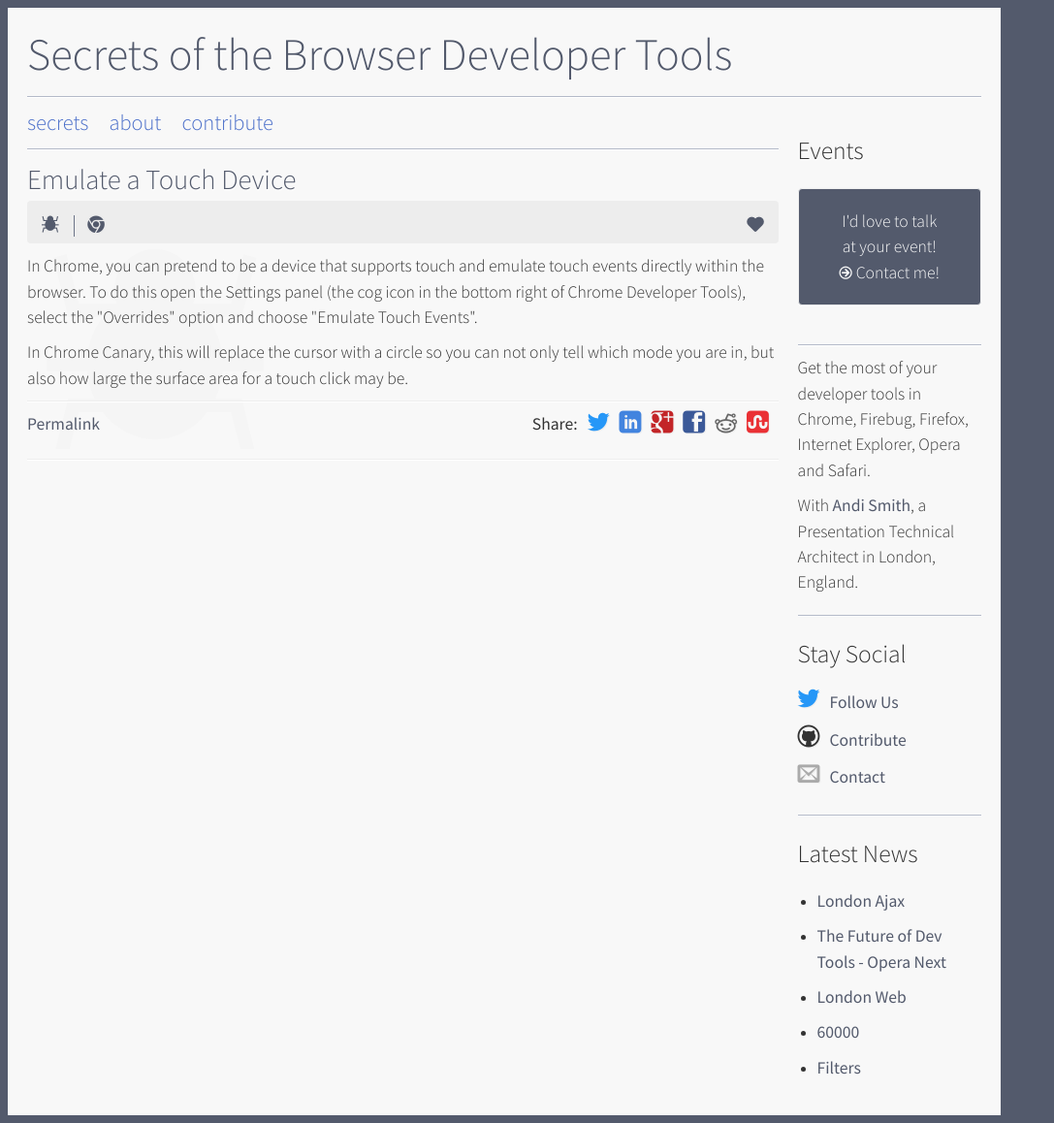
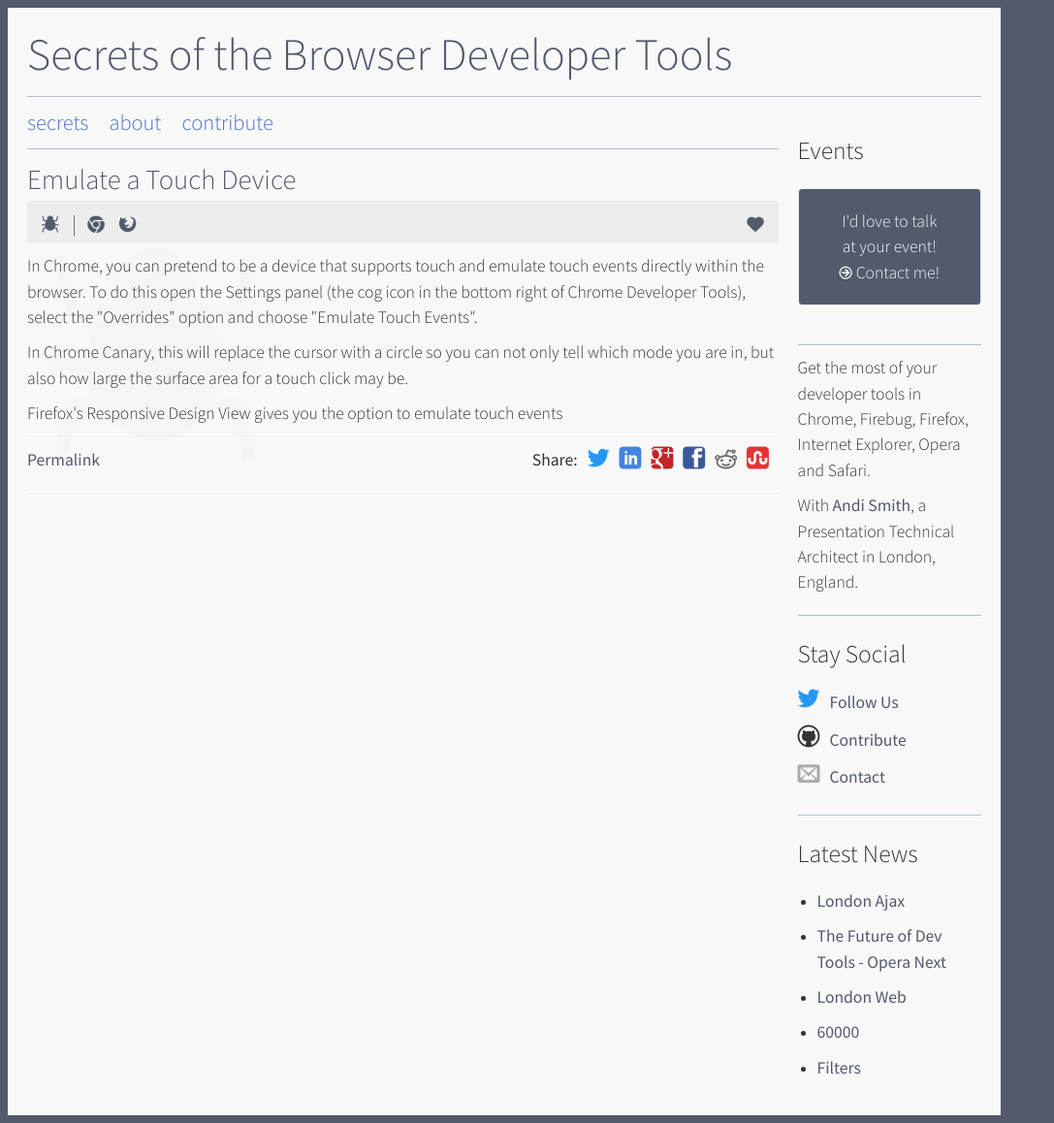
Before and after one commit to andismith/dev-tool-secrets, a Jekyll site: the page built from secret/debugging-emulate-a-touch-device.md, in a window 1280 px wide. Shown: the whole page at 97% size, without its empty margins (0-1087 px from the left). Built offline with Jekyll 4.4.1, drawn with Linux system fonts in a browser that asks for light colours; nearby versions of some CDN libraries; library files that are not in the unit come from our copies; Markdown is read by kramdown in place of the engine named in the settings.

Commit message:
+Firefox

```diff
--- a/secret/debugging-emulate-a-touch-device.md
+++ b/secret/debugging-emulate-a-touch-device.md
@@ -7,6 +7,7 @@
 order: 20-00900
 browsers:
 - chrome
+- firefox
 categories:
 - debugging
 beta: true
@@ -18,3 +19,5 @@
 <p class="chrome">In Chrome, you can pretend to be a device that supports touch and emulate touch events directly within the browser. To do this open the Settings panel (the cog icon in the bottom right of Chrome Developer Tools), select the "Overrides" option and choose "Emulate Touch Events".</p>
 
 <p class="chrome">In Chrome Canary, this will replace the cursor with a circle so you can not only tell which mode you are in, but also how large the surface area for a touch click may be.</p>
+
+<p class="firefox">Firefox's Responsive Design View gives you the option to emulate touch events</p>
```
